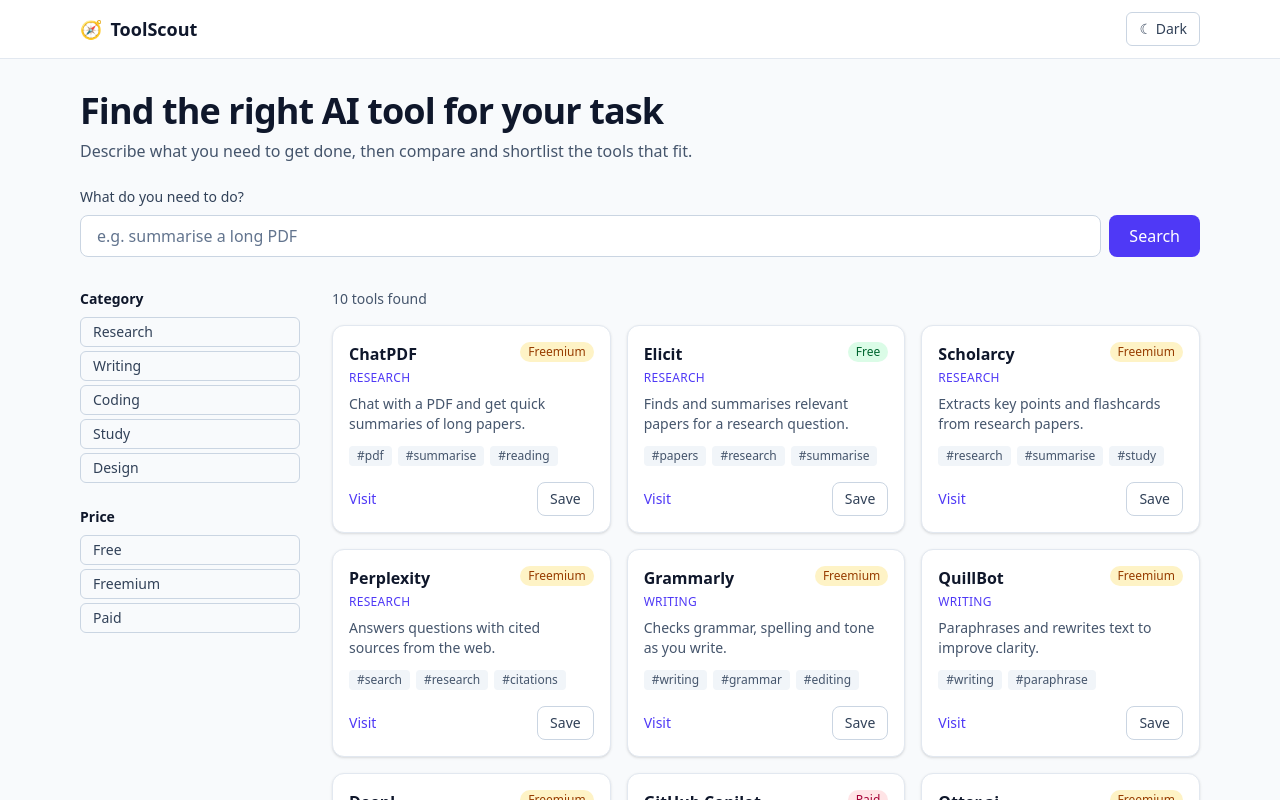
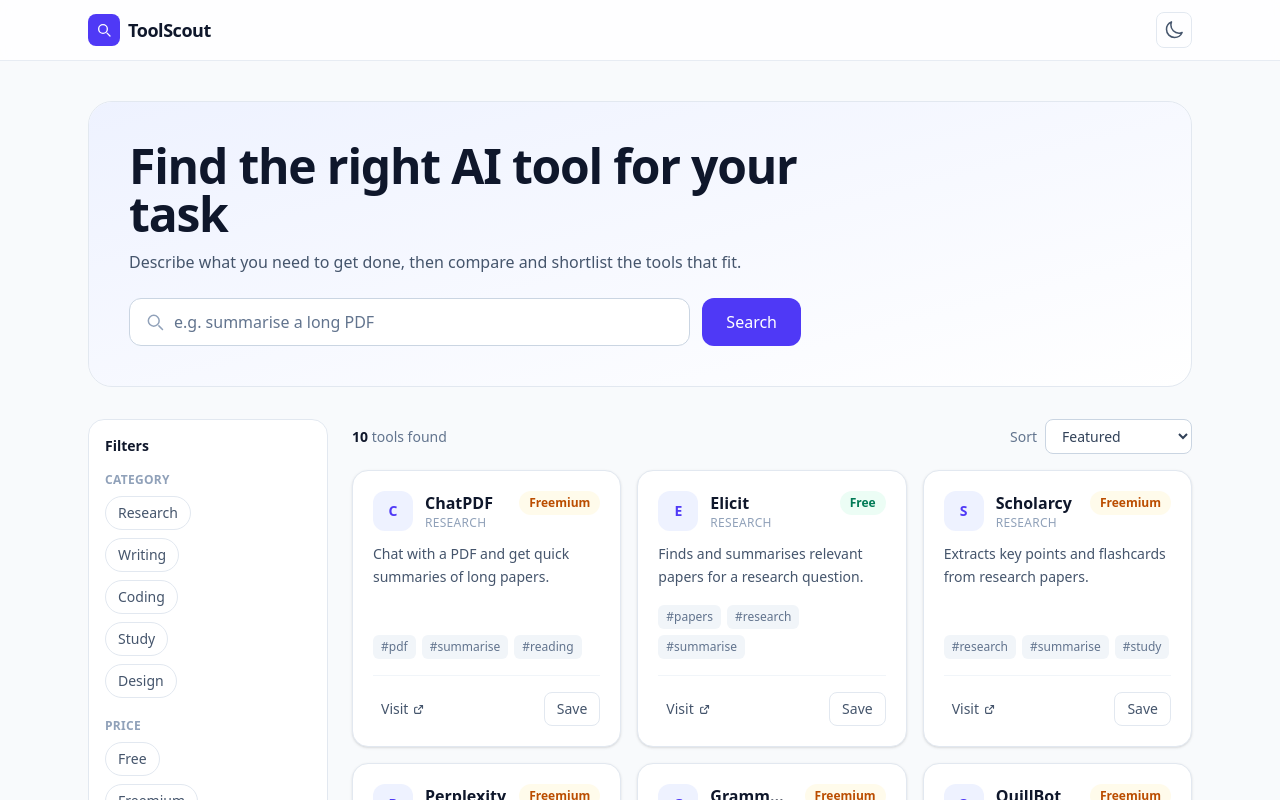
Before and after one commit to abiodunnoah/toolscout, a Vue app: page / in a window 1280 px wide. Shown: the top 800 px of the page. Built offline with nearby package versions, Linux system fonts and the light colour scheme.

Commit message:
feat: redesign key screen with modern SaaS UI (hero, sticky header, filter sidebar, sort, elevation)

```diff
--- a/src/App.vue
+++ b/src/App.vue
@@ -3,17 +3,21 @@
 import ToolCard from './components/ToolCard.vue'
 import tools from './data/tools.js'
 
+// --- Data -----------------------------------------------------------------
+const categories = [...new Set(tools.map((tool) => tool.category))]
+const prices = ['Free', 'Freemium', 'Paid']
+const priceOrder = { Free: 0, Freemium: 1, Paid: 2 }
+
+// --- State ----------------------------------------------------------------
 const query = ref('')
 const activeCategories = ref([])
 const activePrices = ref([])
 const savedIds = ref([])
-const theme = ref('light')
+const sortBy = ref('featured')
+const searchInput = ref(null)
 const resultsSection = ref(null)
 
-const categories = [...new Set(tools.map((tool) => tool.category))]
-const prices = ['Free', 'Freemium', 'Paid']
-
-// Behaviour 1 — live search + filtering.
+// --- Behaviour 1: live search + filters -----------------------------------
 const filteredTools = computed(() => {
   const q = query.value.trim().toLowerCase()
   return tools.filter((tool) => {
@@ -31,6 +35,18 @@
   })
 })
 
+const sortedTools = computed(() => {
+  const list = [...filteredTools.value]
+  if (sortBy.value === 'price') {
+    list.sort(
+      (a, b) => priceOrder[a.price] - priceOrder[b.price] || a.name.localeCompare(b.name),
+    )
+  } else if (sortBy.value === 'name') {
+    list.sort((a, b) => a.name.localeCompare(b.name))
+  }
+  return list
+})
+
 const hasActiveFilters = computed(
   () =>
     query.value.trim() !== '' ||
@@ -38,7 +54,7 @@
     activePrices.value.length > 0,
 )
 
-// Behaviour 2 — save to shortlist.
+// --- Behaviour 2: shortlist ------------------------------------------------
 const savedCount = computed(() => savedIds.value.length)
 
 function toggleValue(list, value) {
@@ -69,93 +85,219 @@
   activePrices.value = []
 }
 
+function clearSearch() {
+  query.value = ''
+  searchInput.value?.focus()
+}
+
 function onSearch() {
   resultsSection.value?.scrollIntoView({ behavior: 'smooth', block: 'start' })
 }
 
-// Behaviour 3 — theme toggle (persistence arrives in Week 3).
+// --- Behaviour 3: theme (system-aware; persistence arrives in Week 3) ------
+const media = window.matchMedia('(prefers-color-scheme: dark)')
+const isDark = ref(media.matches)
+let userChoseTheme = false
+
+function applyTheme() {
+  document.documentElement.classList.toggle('dark', isDark.value)
+}
+applyTheme()
+
+media.addEventListener('change', (event) => {
+  if (!userChoseTheme) {
+    isDark.value = event.matches
+    applyTheme()
+  }
+})
+
 function toggleTheme() {
-  theme.value = theme.value === 'dark' ? 'light' : 'dark'
-  document.documentElement.classList.toggle('dark', theme.value === 'dark')
+  userChoseTheme = true
+  isDark.value = !isDark.value
+  applyTheme()
 }
 </script>
 
 <template>
   <div class="flex min-h-screen flex-col">
     <header
-      class="border-b border-slate-200 bg-white dark:border-slate-700 dark:bg-slate-900"
+      class="sticky top-0 z-20 border-b border-slate-200/80 bg-white/80 backdrop-blur dark:border-slate-800/80 dark:bg-slate-950/70"
     >
-      <div class="mx-auto flex max-w-6xl items-center justify-between px-4 py-3">
+      <div
+        class="mx-auto flex max-w-6xl items-center justify-between gap-4 px-4 py-3 sm:px-6"
+      >
         <a
           href="/"
-          class="flex items-center gap-2 rounded text-lg font-bold text-slate-900 dark:text-slate-100"
+          class="flex items-center gap-2 rounded-lg text-lg font-bold tracking-tight text-slate-900 dark:text-white"
         >
-          <span aria-hidden="true">🧭</span>
+          <span
+            class="grid h-8 w-8 place-items-center rounded-lg bg-indigo-600 text-white"
+            aria-hidden="true"
+          >
+            <svg
+              class="h-4 w-4"
+              xmlns="http://www.w3.org/2000/svg"
+              fill="none"
+              viewBox="0 0 24 24"
+              stroke-width="2"
+              stroke="currentColor"
+            >
+              <path
+                stroke-linecap="round"
+                stroke-linejoin="round"
+                d="m21 21-4.35-4.35M17 10.5a6.5 6.5 0 1 1-13 0 6.5 6.5 0 0 1 13 0Z"
+              />
+            </svg>
+          </span>
           ToolScout
         </a>
+
         <button
           type="button"
-          class="rounded-md border border-slate-300 px-3 py-1.5 text-sm font-medium text-slate-700 hover:bg-slate-100 dark:border-slate-600 dark:text-slate-200 dark:hover:bg-slate-800"
-          :aria-pressed="theme === 'dark'"
+          class="grid h-9 w-9 place-items-center rounded-lg border border-slate-200 text-slate-600 transition hover:bg-slate-100 dark:border-slate-800 dark:text-slate-300 dark:hover:bg-slate-800"
+          :aria-pressed="isDark"
           @click="toggleTheme"
         >
-          {{ theme === 'dark' ? '☀ Light' : '☾ Dark' }}
-          <span class="sr-only">theme</span>
+          <svg
+            v-if="isDark"
+            class="h-5 w-5"
+            xmlns="http://www.w3.org/2000/svg"
+            fill="none"
+            viewBox="0 0 24 24"
+            stroke-width="1.8"
+            stroke="currentColor"
+            aria-hidden="true"
+          >
+            <path
+              stroke-linecap="round"
+              stroke-linejoin="round"
+              d="M12 3v1.5M12 19.5V21M4.22 4.22l1.06 1.06M18.72 18.72l1.06 1.06M3 12h1.5M19.5 12H21M4.22 19.78l1.06-1.06M18.72 5.28l1.06-1.06M15.75 12a3.75 3.75 0 1 1-7.5 0 3.75 3.75 0 0 1 7.5 0Z"
+            />
+          </svg>
+          <svg
+            v-else
+            class="h-5 w-5"
+            xmlns="http://www.w3.org/2000/svg"
+            fill="none"
+            viewBox="0 0 24 24"
+            stroke-width="1.8"
+            stroke="currentColor"
+            aria-hidden="true"
+          >
+            <path
+              stroke-linecap="round"
+              stroke-linejoin="round"
+              d="M21.752 15.002A9.72 9.72 0 0 1 18 15.75c-5.385 0-9.75-4.365-9.75-9.75 0-1.33.266-2.597.748-3.752A9.753 9.753 0 0 0 3 11.25C3 16.635 7.365 21 12.75 21a9.753 9.753 0 0 0 9.002-5.998Z"
+            />
+          </svg>
+          <span class="sr-only">Toggle dark mode</span>
         </button>
       </div>
     </header>
 
-    <main class="mx-auto w-full max-w-6xl flex-1 px-4 py-8">
-      <h1 class="text-3xl font-bold tracking-tight text-slate-900 sm:text-4xl dark:text-slate-100">
+    <main class="mx-auto w-full max-w-6xl flex-1 px-4 py-8 sm:px-6 sm:py-10">
+      <!-- Hero + search -->
+      <section
+        class="relative overflow-hidden rounded-3xl border border-slate-200 bg-white px-6 py-10 dark:border-slate-800 dark:bg-slate-900 sm:px-10"
+      >
+        <div
+          class="pointer-events-none absolute inset-0 bg-gradient-to-br from-indigo-50 to-transparent dark:from-indigo-950/40"
+          aria-hidden="true"
+        ></div>
+        <div class="relative">
+          <h1
+            class="max-w-3xl text-3xl font-bold tracking-tight text-slate-900 sm:text-5xl dark:text-white"
+          >
             Find the right AI tool for your task
           </h1>
-      <p class="mt-2 max-w-2xl text-slate-600 dark:text-slate-300">
-        Describe what you need to get done, then compare and shortlist the tools that fit.
+          <p class="mt-3 max-w-2xl text-base text-slate-600 dark:text-slate-400">
+            Describe what you need to get done, then compare and shortlist the tools
+            that fit.
           </p>
 
-      <form class="mt-6" role="search" @submit.prevent="onSearch">
-        <label
-          for="tool-search"
-          class="block text-sm font-medium text-slate-700 dark:text-slate-200"
+          <form class="mt-6 max-w-2xl" role="search" @submit.prevent="onSearch">
+            <label for="tool-search" class="sr-only">What do you need to do?</label>
+            <div class="flex flex-col gap-3 sm:flex-row">
+              <div class="relative flex-1">
+                <svg
+                  class="pointer-events-none absolute left-4 top-1/2 h-5 w-5 -translate-y-1/2 text-slate-400 dark:text-slate-500"
+                  xmlns="http://www.w3.org/2000/svg"
+                  fill="none"
+                  viewBox="0 0 24 24"
+                  stroke-width="1.8"
+                  stroke="currentColor"
+                  aria-hidden="true"
                 >
-          What do you need to do?
-        </label>
-        <div class="mt-2 flex flex-col gap-2 sm:flex-row">
+                  <path
+                    stroke-linecap="round"
+                    stroke-linejoin="round"
+                    d="m21 21-4.35-4.35M17 10.5a6.5 6.5 0 1 1-13 0 6.5 6.5 0 0 1 13 0Z"
+                  />
+                </svg>
                 <input
                   id="tool-search"
+                  ref="searchInput"
                   v-model="query"
                   type="search"
                   placeholder="e.g. summarise a long PDF"
-            class="w-full rounded-lg border border-slate-300 bg-white px-4 py-2 text-slate-900 placeholder:text-slate-500 dark:border-slate-600 dark:bg-slate-900 dark:text-slate-100"
+                  class="h-12 w-full rounded-xl border border-slate-300 bg-white pl-11 pr-10 text-slate-900 transition placeholder:text-slate-500 focus:border-indigo-500 dark:border-slate-700 dark:bg-slate-950 dark:text-slate-100 dark:placeholder:text-slate-500"
                 />
                 <button
+                  v-if="query"
+                  type="button"
+                  class="absolute right-2 top-1/2 grid h-8 w-8 -translate-y-1/2 place-items-center rounded-lg text-slate-400 transition hover:bg-slate-100 hover:text-slate-600 dark:hover:bg-slate-800 dark:hover:text-slate-200"
+                  aria-label="Clear search"
+                  @click="clearSearch"
+                >
+                  <svg
+                    class="h-4 w-4"
+                    xmlns="http://www.w3.org/2000/svg"
+                    fill="none"
+                    viewBox="0 0 24 24"
+                    stroke-width="2"
+                    stroke="currentColor"
+                    aria-hidden="true"
+                  >
+                    <path stroke-linecap="round" stroke-linejoin="round" d="M6 18 18 6M6 6l12 12" />
+                  </svg>
+                </button>
+              </div>
+              <button
                 type="submit"
-            class="rounded-lg bg-indigo-600 px-5 py-2 font-medium text-white hover:bg-indigo-700"
+                class="h-12 rounded-xl bg-indigo-600 px-6 font-medium text-white transition hover:bg-indigo-700"
               >
                 Search
               </button>
             </div>
           </form>
+        </div>
+      </section>
 
-      <div class="mt-8 grid gap-8 md:grid-cols-[220px_1fr]">
-        <aside aria-labelledby="filters-heading">
-          <h2 id="filters-heading" class="sr-only">Filters</h2>
-          <div class="space-y-6">
+      <!-- Filters + results -->
+      <div class="mt-8 grid gap-6 lg:grid-cols-[240px_1fr]">
+        <aside aria-labelledby="filters-heading" class="lg:sticky lg:top-24 lg:self-start">
+          <div
+            class="rounded-2xl border border-slate-200 bg-white p-4 dark:border-slate-800 dark:bg-slate-900"
+          >
+            <h2 id="filters-heading" class="text-sm font-semibold text-slate-900 dark:text-white">
+              Filters
+            </h2>
+            <div class="mt-4 space-y-5">
               <fieldset>
-              <legend class="text-sm font-semibold text-slate-900 dark:text-slate-100">
+                <legend class="text-xs font-semibold uppercase tracking-wide text-slate-400 dark:text-slate-500">
                   Category
                 </legend>
-              <div class="mt-2 flex flex-wrap gap-2 md:flex-col md:gap-1">
+                <div class="mt-2 flex flex-wrap gap-2 lg:flex-col lg:items-start">
                   <button
                     v-for="category in categories"
                     :key="category"
                     type="button"
                     :aria-pressed="activeCategories.includes(category)"
-                  class="rounded-full border px-3 py-1 text-sm md:w-full md:rounded-md md:text-left"
+                    class="rounded-full border px-3 py-1.5 text-sm font-medium transition"
                     :class="
                       activeCategories.includes(category)
                         ? 'border-indigo-600 bg-indigo-600 text-white'
-                      : 'border-slate-300 text-slate-700 hover:bg-slate-100 dark:border-slate-600 dark:text-slate-200 dark:hover:bg-slate-800'
+                        : 'border-slate-200 text-slate-600 hover:border-slate-300 hover:bg-slate-100 dark:border-slate-700 dark:text-slate-300 dark:hover:bg-slate-800'
                     "
                     @click="toggleCategory(category)"
                   >
@@ -165,20 +307,20 @@
               </fieldset>
 
               <fieldset>
-              <legend class="text-sm font-semibold text-slate-900 dark:text-slate-100">
+                <legend class="text-xs font-semibold uppercase tracking-wide text-slate-400 dark:text-slate-500">
                   Price
                 </legend>
-              <div class="mt-2 flex flex-wrap gap-2 md:flex-col md:gap-1">
+                <div class="mt-2 flex flex-wrap gap-2 lg:flex-col lg:items-start">
                   <button
                     v-for="price in prices"
                     :key="price"
                     type="button"
                     :aria-pressed="activePrices.includes(price)"
-                  class="rounded-full border px-3 py-1 text-sm md:w-full md:rounded-md md:text-left"
+                    class="rounded-full border px-3 py-1.5 text-sm font-medium transition"
                     :class="
                       activePrices.includes(price)
                         ? 'border-indigo-600 bg-indigo-600 text-white'
-                      : 'border-slate-300 text-slate-700 hover:bg-slate-100 dark:border-slate-600 dark:text-slate-200 dark:hover:bg-slate-800'
+                        : 'border-slate-200 text-slate-600 hover:border-slate-300 hover:bg-slate-100 dark:border-slate-700 dark:text-slate-300 dark:hover:bg-slate-800'
                     "
                     @click="togglePrice(price)"
                   >
@@ -190,27 +332,51 @@
               <button
                 v-if="hasActiveFilters"
                 type="button"
-              class="rounded text-sm font-medium text-indigo-600 underline hover:text-indigo-800 dark:text-indigo-400"
+                class="w-full rounded-lg border border-slate-200 px-3 py-1.5 text-sm font-medium text-slate-600 transition hover:bg-slate-100 dark:border-slate-700 dark:text-slate-300 dark:hover:bg-slate-800"
                 @click="clearFilters"
               >
                 Clear filters
               </button>
             </div>
+          </div>
         </aside>
 
-        <section ref="resultsSection" aria-labelledby="results-heading" class="scroll-mt-4">
+        <section
+          ref="resultsSection"
+          aria-labelledby="results-heading"
+          class="scroll-mt-24"
+        >
+          <div class="flex flex-wrap items-center justify-between gap-3">
             <h2 id="results-heading" class="sr-only">Results</h2>
             <p
-            class="text-sm text-slate-600 dark:text-slate-300"
+              class="text-sm text-slate-500 dark:text-slate-400"
               role="status"
               aria-live="polite"
             >
-            {{ filteredTools.length }}
-            {{ filteredTools.length === 1 ? 'tool' : 'tools' }} found
+              <span class="font-semibold text-slate-900 dark:text-white">
+                {{ sortedTools.length }}
+              </span>
+              {{ sortedTools.length === 1 ? 'tool' : 'tools' }} found
             </p>
+            <div class="flex items-center gap-2">
+              <label for="sort" class="text-sm text-slate-500 dark:text-slate-400">Sort</label>
+              <select
+                id="sort"
+                v-model="sortBy"
+                class="rounded-lg border border-slate-300 bg-white px-3 py-1.5 text-sm text-slate-700 dark:border-slate-700 dark:bg-slate-900 dark:text-slate-200"
+              >
+                <option value="featured">Featured</option>
+                <option value="name">Name (A–Z)</option>
+                <option value="price">Price (free first)</option>
+              </select>
+            </div>
+          </div>
 
-          <ul v-if="filteredTools.length" class="mt-4 grid gap-4 sm:grid-cols-2 xl:grid-cols-3">
-            <li v-for="tool in filteredTools" :key="tool.id">
+          <ul
+            v-if="sortedTools.length"
+            class="mt-4 grid gap-4 sm:grid-cols-2 xl:grid-cols-3"
+          >
+            <li v-for="tool in sortedTools" :key="tool.id">
               <ToolCard
                 :tool="tool"
                 :saved="isSaved(tool.id)"
@@ -221,17 +387,36 @@
 
           <div
             v-else
-            class="mt-4 rounded-xl border border-dashed border-slate-300 p-8 text-center dark:border-slate-600"
+            class="rounded-2xl border border-dashed border-slate-300 px-6 py-16 text-center dark:border-slate-700"
           >
-            <p class="font-medium text-slate-900 dark:text-slate-100">
-              No tools match your search.
+            <div
+              class="mx-auto grid h-12 w-12 place-items-center rounded-full bg-slate-100 text-slate-400 dark:bg-slate-800 dark:text-slate-500"
+              aria-hidden="true"
+            >
+              <svg
+                class="h-6 w-6"
+                xmlns="http://www.w3.org/2000/svg"
+                fill="none"
+                viewBox="0 0 24 24"
+                stroke-width="1.8"
+                stroke="currentColor"
+              >
+                <path
+                  stroke-linecap="round"
+                  stroke-linejoin="round"
+                  d="m21 21-4.35-4.35M17 10.5a6.5 6.5 0 1 1-13 0 6.5 6.5 0 0 1 13 0Z"
+                />
+              </svg>
+            </div>
+            <p class="mt-4 font-semibold text-slate-900 dark:text-white">
+              No tools match your search
             </p>
-            <p class="mt-1 text-sm text-slate-600 dark:text-slate-300">
+            <p class="mt-1 text-sm text-slate-500 dark:text-slate-400">
               Try a different task, or clear your filters.
             </p>
             <button
               type="button"
-              class="mt-4 rounded-lg bg-indigo-600 px-4 py-2 text-sm font-medium text-white hover:bg-indigo-700"
+              class="mt-5 rounded-xl bg-indigo-600 px-4 py-2 text-sm font-medium text-white transition hover:bg-indigo-700"
               @click="clearFilters"
             >
               Clear filters
@@ -241,17 +426,13 @@
       </div>
     </main>
 
-    <footer
-      class="border-t border-slate-200 bg-white dark:border-slate-700 dark:bg-slate-900"
-    >
+    <footer class="border-t border-slate-200 dark:border-slate-800">
       <div
-        class="mx-auto flex max-w-6xl flex-col gap-1 px-4 py-4 text-sm text-slate-600 sm:flex-row sm:items-center sm:justify-between dark:text-slate-300"
+        class="mx-auto flex max-w-6xl flex-col gap-1 px-4 py-6 text-sm text-slate-500 sm:flex-row sm:items-center sm:justify-between sm:px-6 dark:text-slate-400"
       >
         <p>
           Shortlist:
-          <span class="font-semibold text-slate-900 dark:text-slate-100">
-            {{ savedCount }}
-          </span>
+          <span class="font-semibold text-slate-900 dark:text-white">{{ savedCount }}</span>
         </p>
         <p>ToolScout · Vue 3 + Tailwind CSS · Week 1</p>
       </div>
--- a/src/components/ToolCard.vue
+++ b/src/components/ToolCard.vue
@@ -8,69 +8,106 @@
 
 defineEmits(['toggle-save'])
 
+const initials = computed(() =>
+  props.tool.name
+    .split(' ')
+    .map((word) => word[0])
+    .join('')
+    .slice(0, 2)
+    .toUpperCase(),
+)
+
 const priceClass = computed(() => {
   switch (props.tool.price) {
     case 'Free':
-      return 'bg-green-100 text-green-800 dark:bg-green-900 dark:text-green-200'
+      return 'bg-emerald-50 text-emerald-700 dark:bg-emerald-950 dark:text-emerald-300'
     case 'Paid':
-      return 'bg-rose-100 text-rose-800 dark:bg-rose-900 dark:text-rose-200'
+      return 'bg-rose-50 text-rose-700 dark:bg-rose-950 dark:text-rose-300'
     default:
-      return 'bg-amber-100 text-amber-800 dark:bg-amber-900 dark:text-amber-200'
+      return 'bg-amber-50 text-amber-700 dark:bg-amber-950 dark:text-amber-300'
   }
 })
 </script>
 
 <template>
   <article
-    class="flex h-full flex-col rounded-xl border border-slate-200 bg-white p-4 shadow-sm transition hover:shadow-md dark:border-slate-700 dark:bg-slate-900"
+    class="group flex h-full flex-col rounded-2xl border border-slate-200 bg-white p-5 shadow-sm transition duration-200 hover:-translate-y-0.5 hover:border-slate-300 hover:shadow-md dark:border-slate-800 dark:bg-slate-900 dark:hover:border-slate-700"
   >
-    <div class="flex items-start justify-between gap-2">
-      <h3 class="text-base font-semibold text-slate-900 dark:text-slate-100">
-        {{ tool.name }}
-      </h3>
+    <div class="flex items-start justify-between gap-3">
+      <div class="flex min-w-0 items-center gap-3">
+        <span
+          class="grid h-10 w-10 shrink-0 place-items-center rounded-xl bg-indigo-50 text-sm font-bold text-indigo-600 dark:bg-indigo-950 dark:text-indigo-300"
+          aria-hidden="true"
+        >
+          {{ initials }}
+        </span>
+        <div class="min-w-0">
+          <h3 class="truncate font-semibold text-slate-900 dark:text-white">
+            {{ tool.name }}
+          </h3>
+          <p class="text-xs font-medium uppercase tracking-wide text-slate-400 dark:text-slate-500">
+            {{ tool.category }}
+          </p>
+        </div>
+      </div>
       <span
-        class="shrink-0 rounded-full px-2 py-0.5 text-xs font-medium"
+        class="shrink-0 rounded-full px-2.5 py-1 text-xs font-semibold"
         :class="priceClass"
       >
         {{ tool.price }}
       </span>
     </div>
 
-    <p class="mt-1 text-xs font-medium uppercase tracking-wide text-indigo-600 dark:text-indigo-400">
-      {{ tool.category }}
-    </p>
-
-    <p class="mt-2 flex-1 text-sm text-slate-600 dark:text-slate-300">
+    <p class="mt-3 flex-1 text-sm leading-relaxed text-slate-600 dark:text-slate-400">
       {{ tool.description }}
     </p>
 
-    <ul class="mt-3 flex flex-wrap gap-1.5" aria-label="Tags">
+    <ul class="mt-4 flex flex-wrap gap-1.5" aria-label="Tags">
       <li
         v-for="tag in tool.tags"
         :key="tag"
-        class="rounded bg-slate-100 px-2 py-0.5 text-xs text-slate-600 dark:bg-slate-800 dark:text-slate-300"
+        class="rounded-md bg-slate-100 px-2 py-1 text-xs text-slate-500 dark:bg-slate-800 dark:text-slate-400"
       >
         #{{ tag }}
       </li>
     </ul>
 
-    <div class="mt-4 flex items-center justify-between gap-2">
+    <div
+      class="mt-4 flex items-center justify-between gap-2 border-t border-slate-100 pt-4 dark:border-slate-800"
+    >
       <a
         :href="tool.url"
         target="_blank"
         rel="noopener noreferrer"
-        class="rounded text-sm font-medium text-indigo-600 hover:text-indigo-800 dark:text-indigo-400"
+        class="inline-flex items-center gap-1 rounded-lg px-2 py-1 text-sm font-medium text-slate-600 transition hover:bg-slate-100 hover:text-slate-900 dark:text-slate-300 dark:hover:bg-slate-800 dark:hover:text-white"
       >
-        Visit<span class="sr-only"> {{ tool.name }} (opens in a new tab)</span>
+        Visit
+        <svg
+          class="h-3.5 w-3.5"
+          xmlns="http://www.w3.org/2000/svg"
+          fill="none"
+          viewBox="0 0 24 24"
+          stroke-width="2"
+          stroke="currentColor"
+          aria-hidden="true"
+        >
+          <path
+            stroke-linecap="round"
+            stroke-linejoin="round"
+            d="M13.5 6H18m0 0v4.5M18 6l-6.75 6.75M15 15v2.25A2.25 2.25 0 0 1 12.75 19.5h-6A2.25 2.25 0 0 1 4.5 17.25v-6A2.25 2.25 0 0 1 6.75 9H9"
+          />
+        </svg>
+        <span class="sr-only"> {{ tool.name }} (opens in a new tab)</span>
       </a>
+
       <button
         type="button"
         :aria-pressed="saved"
-        class="rounded-lg border px-3 py-1.5 text-sm font-medium transition"
+        class="rounded-lg px-3 py-1.5 text-sm font-medium transition"
         :class="
           saved
-            ? 'border-indigo-600 bg-indigo-600 text-white hover:bg-indigo-700'
-            : 'border-slate-300 text-slate-700 hover:bg-slate-100 dark:border-slate-600 dark:text-slate-200 dark:hover:bg-slate-800'
+            ? 'bg-indigo-600 text-white hover:bg-indigo-700'
+            : 'border border-slate-200 text-slate-600 hover:bg-slate-100 dark:border-slate-700 dark:text-slate-300 dark:hover:bg-slate-800'
         "
         @click="$emit('toggle-save', tool.id)"
       >
```
Lines whose indentation alone changed are shown as unchanged.
